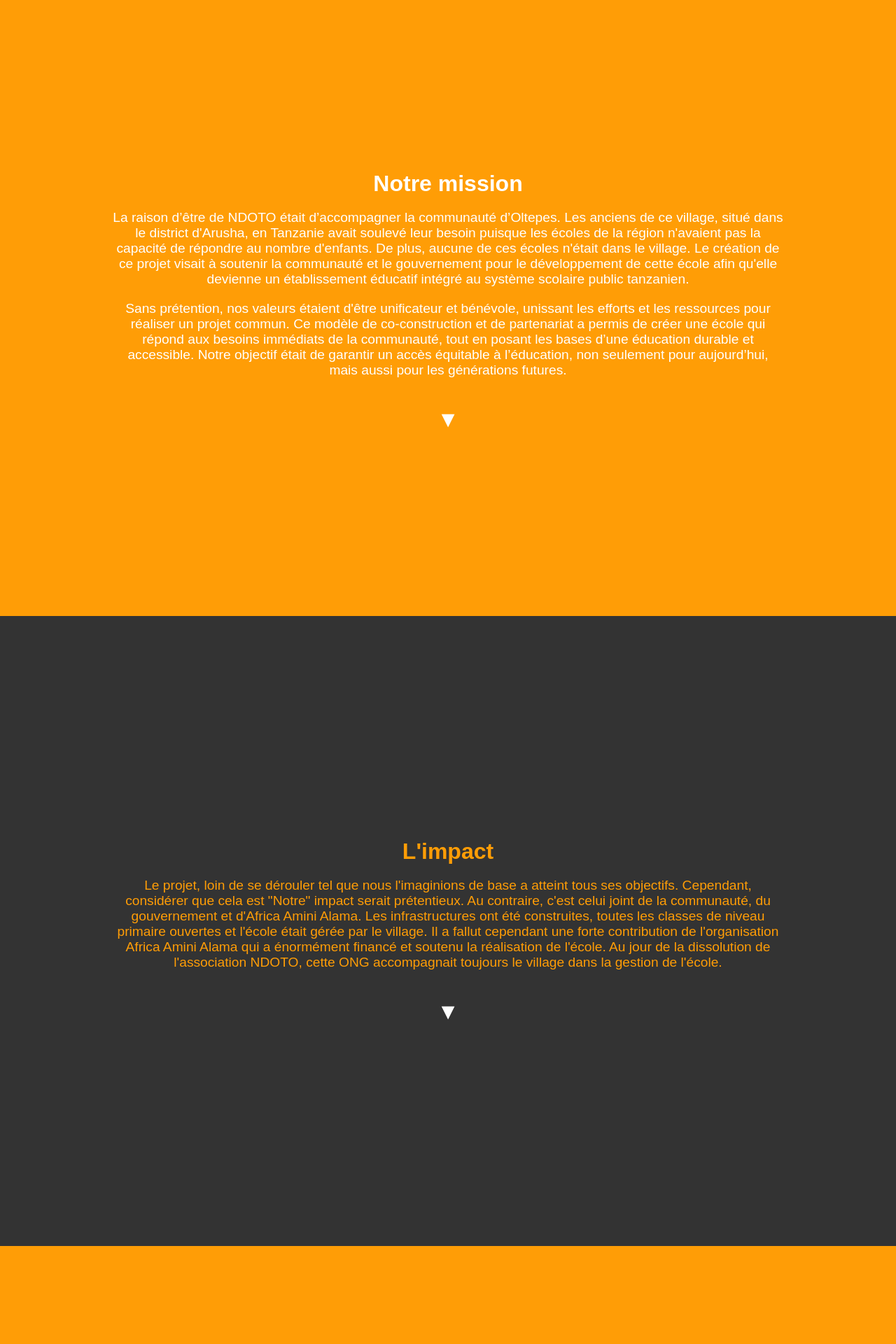
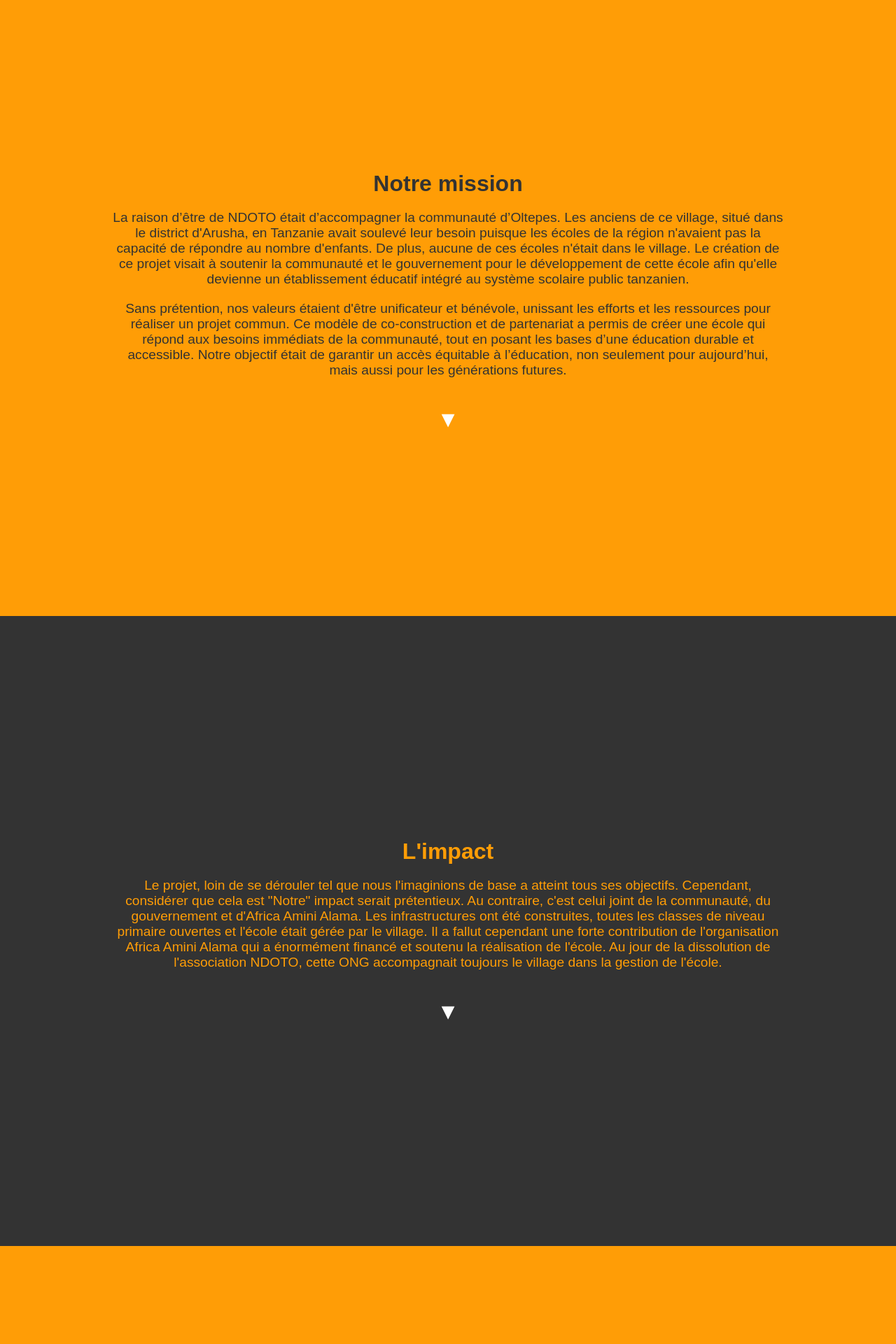
Before and after one commit to nate-kobe/ndoto-archive, a Jekyll site: the page built from README.md, in a window 1280 px wide. Shown: the part 920-2840 px from the top of the page at 70% size. Built offline with Jekyll 4.4.1, drawn with Linux system fonts in a browser that asks for light colours; our own code applies the rules of GitHub Pages for plain Markdown files.

Commit message:
Changed links 2

```diff
--- a/assets/custom.css
+++ b/assets/custom.css
@@ -6,7 +6,7 @@
 }
 
 a:hover {
-  color: #e68c02;        /* Couleur légèrement plus foncée au survol */
+  color: #111;        /* Couleur légèrement plus foncée au survol */
 }
 
 html, body {
@@ -38,7 +38,7 @@
     color: #ff9d06;
 }
 
-.section:nth-child(even) h1 a {
+.section:nth-child(even) {
     color: #333;
     background: #ff9d06;
 }
```
